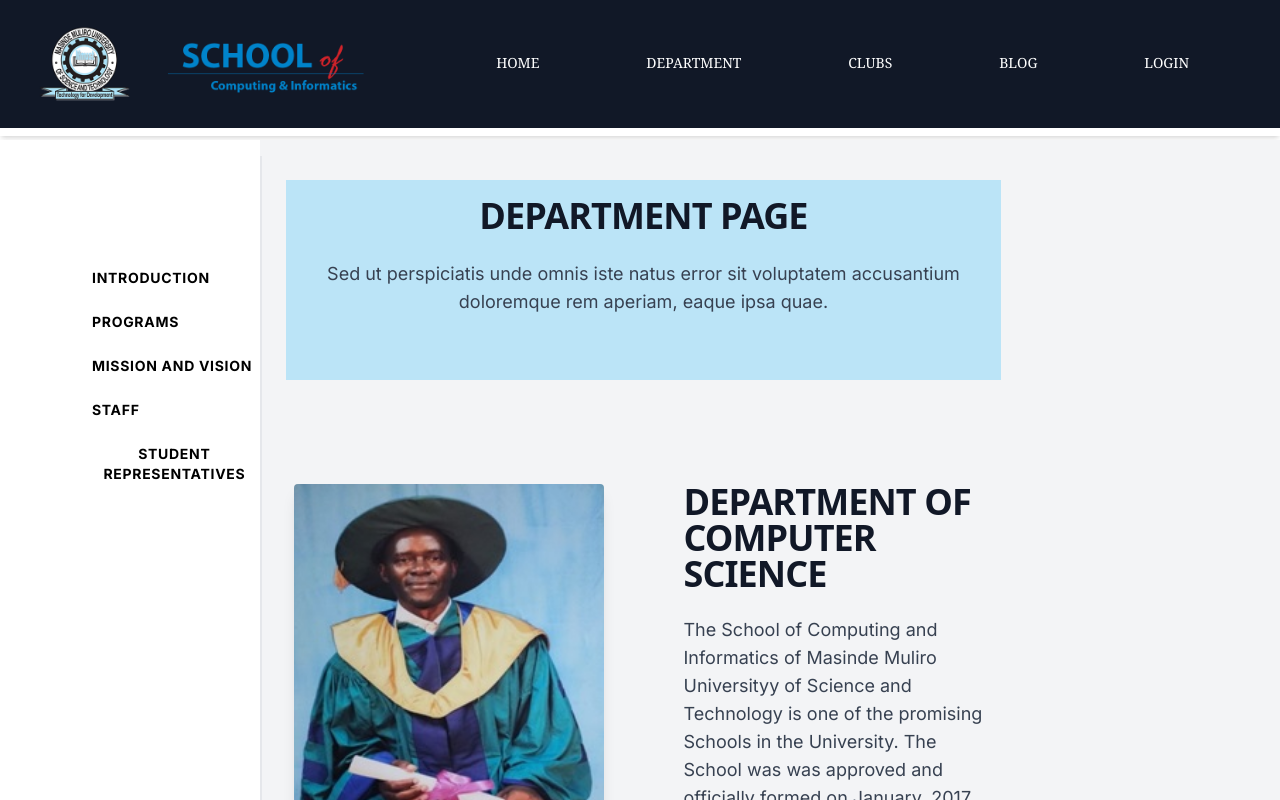
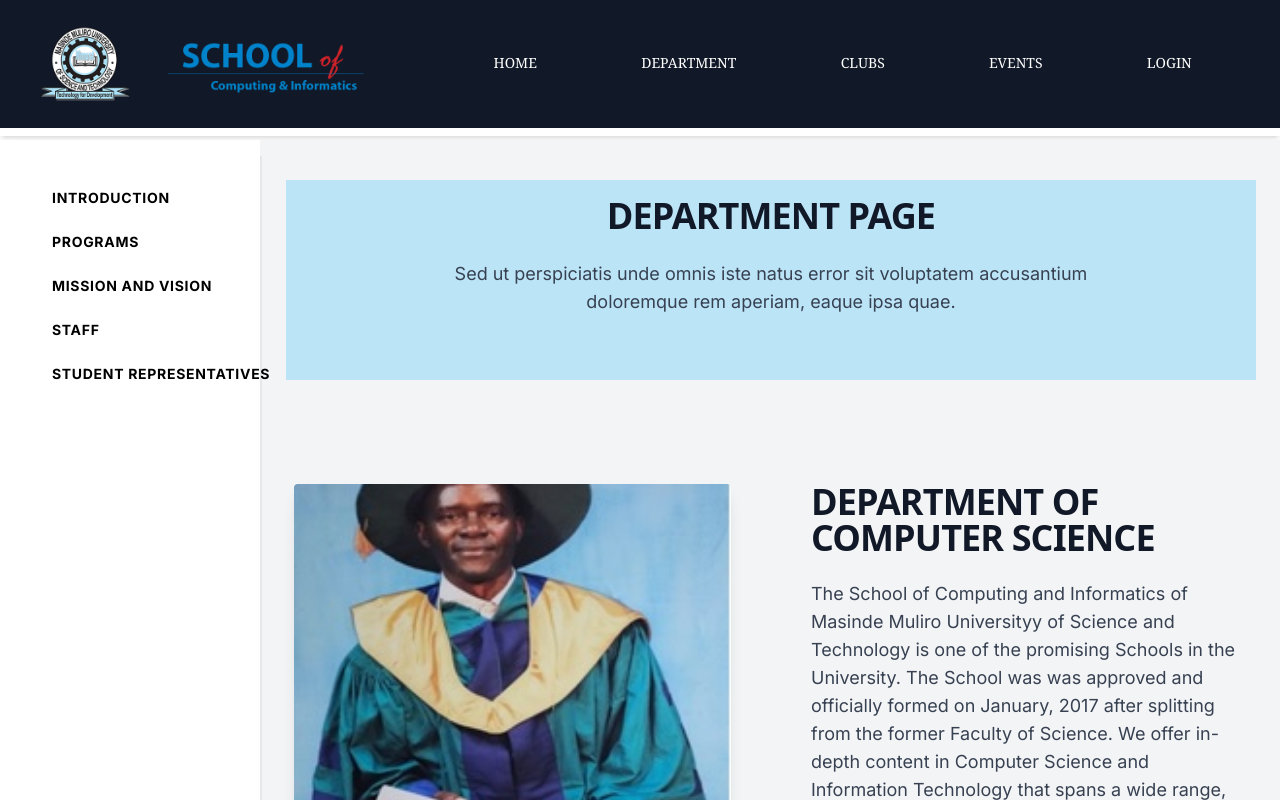
Before and after one commit to 1king-sly/sci_system, a Next.js app: page /Department in a window 1280 px wide. Built offline with nearby package versions, Linux system fonts and the light colour scheme.

Commit message:
Updates on NavBar and Departments Page

```diff
--- a/app/(pages)/Department/page.tsx
+++ b/app/(pages)/Department/page.tsx
@@ -4,13 +4,13 @@ import AboutCs from '../../(ui)/Component/AboutCs'
 import Programs from '../../(ui)/Component/Programs'
 import Representatives from '@/app/(ui)/Component/Representatives'
 import Staff from '@/app/(ui)/Component/Staff'
-
+import DeptMission from '@/app/(ui)/Component/DeptMission'
 export default function page() {
   return (
     <>
         <div className='w-full'>
             <div className="grid grid-cols-4 py-4">
-                <div className="col-span-3 border-l-2">
+                <div className="col-span-4 border-l-2">
                 <div className="bg-sky-400 bg-opacity-30 px-4 py-4 mx-auto sm:max-w-xl md:max-w-full lg:max-h-screen-xl md:px-24 lg:px-8 lg:py-4 lg:m-6">
                     <div className="max-w-xl sm:mx-auto lg:max-w-2xl">
                         <div className="flex flex-col mb-16 sm:text-center sm:mb-0">
@@ -35,6 +35,7 @@ export default function page() {
                 </div>
                     <div id='Introduction'><AboutCs></AboutCs></div>
                     <div id='Programs'><Programs></Programs></div>
+                    <div className='' id='Mission'><DeptMission></DeptMission></div>
                     <div id='Staff'><Staff></Staff></div>
                     <div id='Student-Representatives'><Representatives></Representatives></div>
                 </div>
--- a/app/(pages)/club/layout.tsx
+++ b/app/(pages)/club/layout.tsx
@@ -1,5 +1,5 @@
 import Sidenav from "./component/Sidenav";
-import NavBar1 from "@/app/(ui)/Component/NavBar1";
+
 
 export default function RootLayout({
   children,
--- a/app/(ui)/Component/DeptMission.tsx
+++ b/app/(ui)/Component/DeptMission.tsx
@@ -2,7 +2,7 @@ import React from 'react'
 
 export default function DeptMission() {
   return (
-        <div className="px-4 py-16 relative bg-white m-10 mx-auto sm:max-w-xl md:max-w-full lg:max-w-screen-xl md:px-24 lg:px-6 lg:py-10">
+        <div className="px-4 py-16 relative m-10 mx-auto sm:max-w-xl md:max-w-full lg:max-w-screen-xl md:px-24 lg:px-6 lg:py-10">
             <div className="grid max-w-screen-lg gap-12 lg:grid-cols-2 sm:mx-auto">
             <div className="flex flex-col justify-center">
                 <div>
--- a/app/(ui)/Component/DeptSideBar.tsx
+++ b/app/(ui)/Component/DeptSideBar.tsx
@@ -23,7 +23,7 @@ export default function DeptSideBar() {
         name:'Programs',href:'#Programs',
     },
         {
-        name:'Mission and Vision',href:'#Programs',
+        name:'Mission and Vision',href:'#Mission',
     },
         {
         name:'Staff',href:'#Staff',
@@ -34,21 +34,21 @@ export default function DeptSideBar() {
 ]
   return (
     <div className="col-span-1">
-    <div className="px-4 py-16 fixed  sm:max-w-xl md:max-w-full lg:max-w-screen-xl md:px-24 lg:px-20 lg:py-20">
+    <div className="px-4 py-8 fixed  sm:max-w-xl md:max-w-full lg:max-w-screen-xl md:px-8 lg:px-10 lg:py-10">
     <div className="  h-full ">
 
-    <div className='w-[20vw] mt-10 h-full flex flex-col  fixed items-center'>
+    {/* <div className='w-[20vw] mt-10 h-full flex flex-col  fixed items-center'> */}
     <div className="text-center  mb-4 items-center justify-center gap-2">
 
     {links.map((link) => {
         return (
                 <Link
-                    className={clsx(`w-4/5 px-2 py-1 rounded-md flex  items-center justify-between text-sm hover:bg-sky-100 hover:text-blue-600 md:p-2 md:px-3 gap-2`, {
+                    className={clsx(`w-full rounded-md flex  items-center justify-between text-sm hover:bg-sky-100 hover:text-blue-600 md:p-2 md:px-3 gap-2`, {
                         'bg-sky-100 text-blue-600': pathName === link.href,
                     })}
                     href={link.href}
                 >
-                    <h6 className="mb-2 mr-4 text-sm font-bold leading-5 tracking-wider uppercase">{link.name}</h6>
+                    <h6 className="mb-2 mr-4 text-sm font-bold  tracking-wider uppercase">{link.name}</h6>{/*mr-4*/}
                 </Link>
         );
     })}
@@ -57,7 +57,7 @@ export default function DeptSideBar() {
 </div>
 </div>
 </div>
-</div>
+// </div>
 
   )
 }
--- a/app/(ui)/Component/NavBar1.tsx
+++ b/app/(ui)/Component/NavBar1.tsx
@@ -34,8 +34,8 @@ export default function NavBar1() {
         <Link href="/club">
           <h1 className={clsx(`cursor-pointer after:content-[""] after:w-0 after:h-0.5 after:m-auto after:bg-white after:block after:duration-500 hover:after:w-full`,{'after:w-full': pathname==='/club'})}>CLUBS</h1>
         </Link>
-        <Link href="blog">
-          <h1 className={clsx(`cursor-pointer after:content-[""] after:w-0 after:h-0.5 after:m-auto after:bg-white after:block after:duration-500 hover:after:w-full`,{'after:w-full': pathname === '/blog'})}>BLOG</h1>
+        <Link href="events">
+          <h1 className={clsx(`cursor-pointer after:content-[""] after:w-0 after:h-0.5 after:m-auto after:bg-white after:block after:duration-500 hover:after:w-full`,{'after:w-full': pathname === '/events'})}>EVENTS</h1>
         </Link>
         {/* <Link href="#"> */}
           <h1 className='cursor-pointer after:content-[""] after:w-0 after:h-0.5 after:m-auto after:bg-white after:block after:duration-500 hover:after:w-full'
--- a/app/(ui)/Component/Programs.tsx
+++ b/app/(ui)/Component/Programs.tsx
@@ -11,7 +11,7 @@ export default function Programs() {
         Sed ut perspiciatis unde omnis iste natus error sit voluptatem accusantium doloremque rem aperiam, eaque ipsa quae.
         </p>
     </div>
-    <div className="grid gap-4 row-gap-5 sm:grid-cols-2 lg:grid-cols-3">
+    <div className="grid gap-4 row-gap-5 sm:grid-cols-2 lg:grid-cols-4">
         <div className="flex flex-col justify-between p-5 border rounded shadow-sm">
         <div>
             <div className="flex items-center justify-center w-16 h-16 mb-4 rounded-full bg-indigo-50">
@@ -54,6 +54,20 @@ export default function Programs() {
         </div>
         <a href="/" aria-label="" className="inline-flex items-center font-semibold transition-colors duration-200 text-deep-purple-accent-400 hover:text-deep-purple-800">Learn more</a>
         </div>
+        <div className="flex flex-col justify-between p-5 border rounded shadow-sm">
+        <div>
+            <div className="flex items-center justify-center w-16 h-16 mb-4 rounded-full bg-indigo-50">
+            <svg className="w-12 h-12 text-deep-purple-accent-400" stroke="currentColor" viewBox="0 0 52 52">
+                <polygon stroke-width="3" stroke-linecap="round" stroke-linejoin="round" fill="none" points="29 13 14 29 25 29 23 39 38 23 27 23"></polygon>
+            </svg>
+            </div>
+            <h6 className="mb-2 font-semibold leading-5">Masters of Science (Computer Science)</h6>
+            <p className="mb-3 text-sm text-gray-900">
+            A slice of heaven. O for awesome, this chocka full cuzzie is as rip-off as a cracker.
+            </p>
+        </div>
+        <a href="/" aria-label="" className="inline-flex items-center font-semibold transition-colors duration-200 text-deep-purple-accent-400 hover:text-deep-purple-800">Learn more</a>
+        </div>
 
     </div>
     </div>
```
